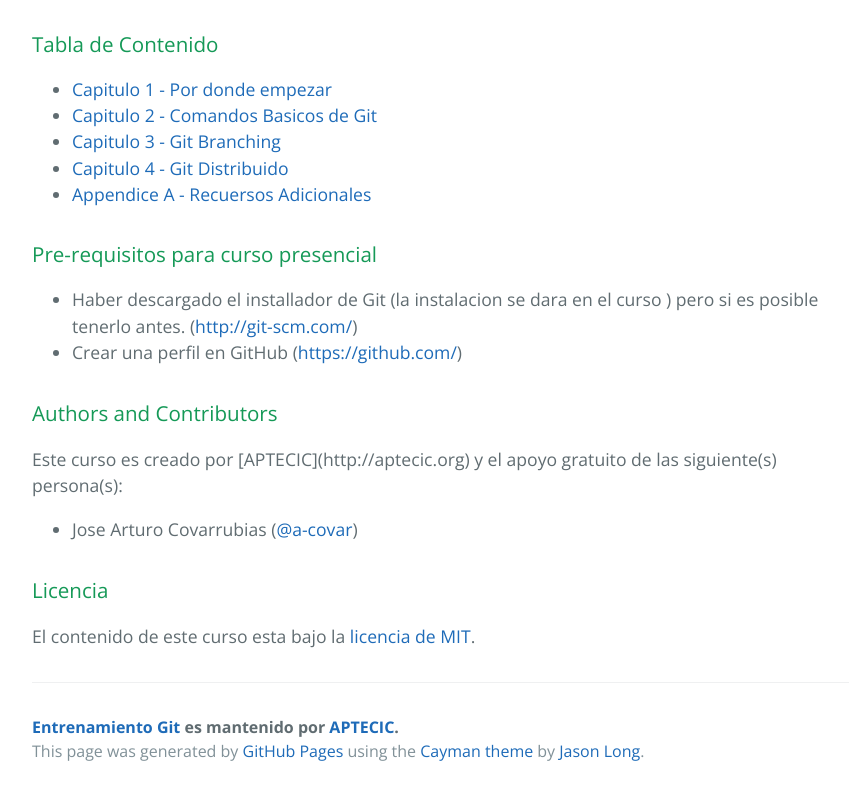
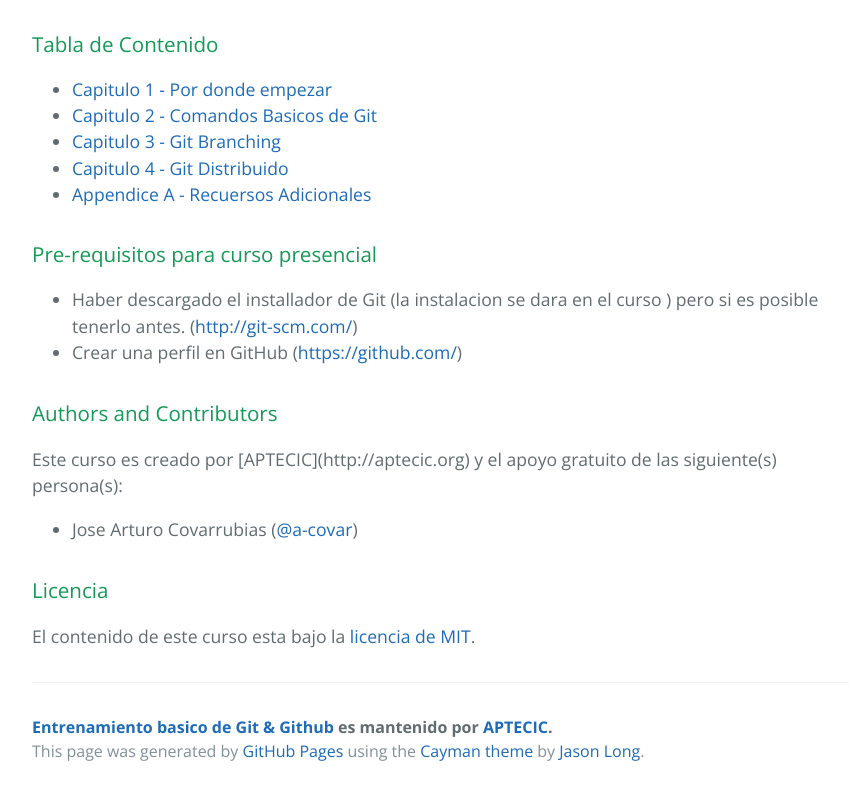
Before and after one commit to APTECIC/Git, a plain HTML site: page index.html in a window 1280 px wide. Shown: the part 572-1367 px from the top of the page, without its empty margins (192-1041 px from the left). Drawn offline with nearby package versions, Linux system fonts and the light colour scheme.

Commit message:
Correccion

```diff
--- a/index.html
+++ b/index.html
@@ -58,7 +58,7 @@
 <p>El contenido de este curso esta bajo la <a href="https://github.com/APTECIC/Git/blob/master/LICENCE.md">licencia de MIT</a>. </p>
 
       <footer class="site-footer">
-        <span class="site-footer-owner"><a href="https://github.com/APTECIC/Git">Entrenamiento Git</a> es mantenido por <a href="https://github.com/APTECIC">APTECIC</a>.</span>
+        <span class="site-footer-owner"><a href="https://github.com/APTECIC/Git">Entrenamiento basico de Git & Github</a> es mantenido por <a href="https://github.com/APTECIC">APTECIC</a>.</span>
 
         <span class="site-footer-credits">This page was generated by <a href="https://pages.github.com">GitHub Pages</a> using the <a href="https://github.com/jasonlong/cayman-theme">Cayman theme</a> by <a href="https://twitter.com/jasonlong">Jason Long</a>.</span>
       </footer>
```
